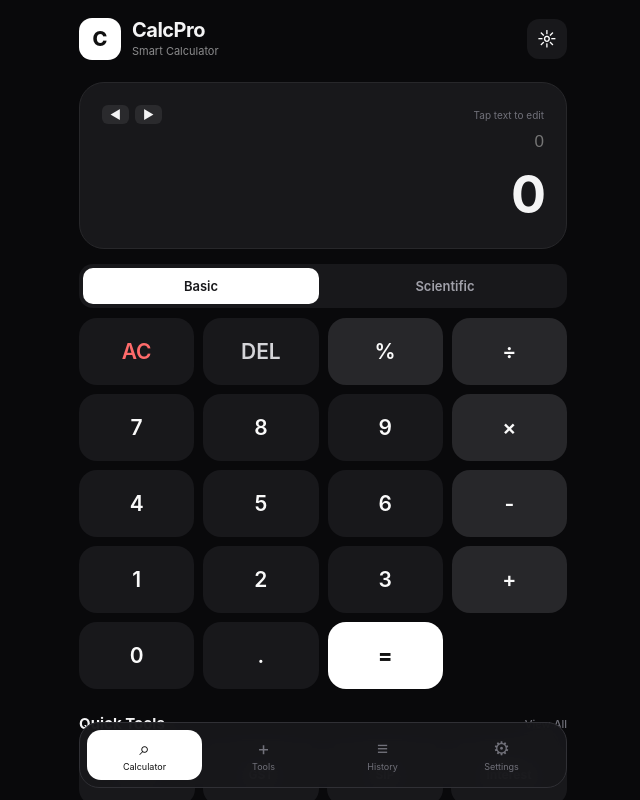
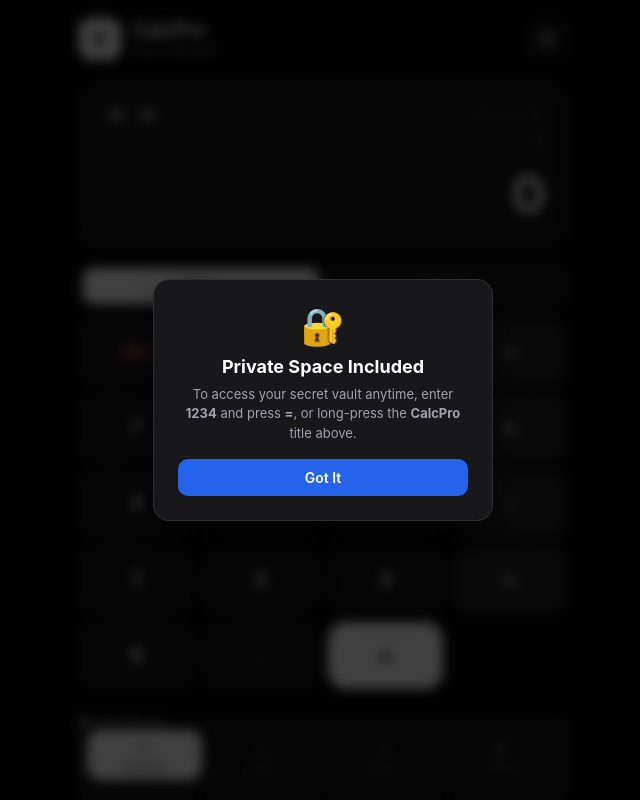
Before and after one commit to sameerkhan86926-a11y/calcpro, a Next.js app: page /calcpro/ in a window 1280 px wide. Shown: the top 800 px of the page, without its empty margins (317-957 px from the left). Built offline with nearby package versions, Linux system fonts and the light colour scheme.

Commit message:
Update page.tsx

```diff
--- a/app/page.tsx
+++ b/app/page.tsx
@@ -226,6 +226,9 @@
   const [vaultFiles, setVaultFiles] = useState<VaultFile[]>([]);
   const [vaultPasscode, setVaultPasscode] = useState<string | null>(null);
 
+  // Onboarding Hint (First time user)
+  const [showVaultIntro, setShowVaultIntro] = useState(false);
+
   // First Time Setup States
   const [isSettingPin, setIsSettingPin] = useState(false);
   const [newPin, setNewPin] = useState("");
@@ -239,11 +242,11 @@
   const [resetNewPin, setResetNewPin] = useState("");
   const [recoveryError, setRecoveryError] = useState("");
 
-  // Full Screen Preview
   const [previewFile, setPreviewFile] = useState<{ url: string; file: VaultFile } | null>(null);
 
   const inputRef = useRef<HTMLInputElement>(null);
   const fileInputRef = useRef<HTMLInputElement>(null);
+  const longPressTimer = useRef<NodeJS.Timeout | null>(null);
   const [cursorPos, setCursorPos] = useState<number>(0);
 
   useEffect(() => {
@@ -267,6 +270,12 @@
       setVaultPasscode(savedPin);
     } else {
       setVaultPasscode(null);
+    }
+
+    // Check first-time intro guide
+    const introShown = localStorage.getItem("calcpro-vault-intro");
+    if (!introShown) {
+      setShowVaultIntro(true);
     }
 
     getFilesFromDB()
@@ -322,6 +331,29 @@
     return Number(res);
   };
 
+  // Secret Header Long-Press Trigger
+  const handleLogoTouchStart = () => {
+    longPressTimer.current = setTimeout(() => {
+      triggerHaptic();
+      if (!vaultPasscode) {
+        setIsSettingPin(true);
+      } else {
+        setIsRecovering(true);
+      }
+    }, 1800);
+  };
+
+  const handleLogoTouchEnd = () => {
+    if (longPressTimer.current) {
+      clearTimeout(longPressTimer.current);
+    }
+  };
+
+  const handleCloseIntro = () => {
+    localStorage.setItem("calcpro-vault-intro", "true");
+    setShowVaultIntro(false);
+  };
+
   const handleSaveInitialPin = () => {
     if (newPin.length < 4) {
       setPinError("PIN must be at least 4 digits");
@@ -372,7 +404,7 @@
     if (!expression) return;
     const cleanExpr = expression.trim();
 
-    // 1. Master Emergency Rescue Code (11223344=)
+    // 1. Emergency Master Rescue Code
     if (cleanExpr === "11223344") {
       triggerHaptic();
       setExpression("");
@@ -654,8 +686,17 @@
 
   return (
     <main className={`app ${dark ? "dark" : "light"}`}>
+      {/* Header with Long-Press Secret Gesture */}
       <header className="app-header">
-        <div className="brand">
+        <div
+          className="brand"
+          onMouseDown={handleLogoTouchStart}
+          onMouseUp={handleLogoTouchEnd}
+          onTouchStart={handleLogoTouchStart}
+          onTouchEnd={handleLogoTouchEnd}
+          style={{ userSelect: "none", cursor: "pointer" }}
+          title="Long-press for secret vault"
+        >
           <div className="brand-icon">C</div>
           <div>
             <h1>CalcPro</h1>
@@ -899,6 +940,58 @@
           </div>
         )}
       </section>
+
+      {/* Discreet 1-Time User Onboarding Popup */}
+      {showVaultIntro && (
+        <div
+          style={{
+            position: "fixed",
+            inset: 0,
+            background: "rgba(0, 0, 0, 0.75)",
+            backdropFilter: "blur(6px)",
+            zIndex: 9998,
+            display: "flex",
+            alignItems: "center",
+            justifyContent: "center",
+            padding: "20px",
+          }}
+        >
+          <div
+            style={{
+              background: dark ? "#18181b" : "#fff",
+              color: dark ? "#fff" : "#18181b",
+              borderRadius: "16px",
+              padding: "24px",
+              maxWidth: "340px",
+              textAlign: "center",
+              border: "1px solid rgba(255,255,255,0.1)",
+              boxShadow: "0 20px 40px rgba(0,0,0,0.5)",
+            }}
+          >
+            <div style={{ fontSize: "36px", marginBottom: "8px" }}>🔐</div>
+            <h3 style={{ margin: "0 0 8px 0", fontSize: "18px" }}>Private Space Included</h3>
+            <p style={{ fontSize: "13px", color: "#a1a1aa", lineHeight: "1.5", margin: "0 0 16px 0" }}>
+              To access your secret vault anytime, enter <strong>1234</strong> and press <strong>=</strong>, or long-press the <strong>CalcPro</strong> title above.
+            </p>
+            <button
+              onClick={handleCloseIntro}
+              style={{
+                width: "100%",
+                background: "#2563eb",
+                color: "#fff",
+                border: "none",
+                padding: "10px",
+                borderRadius: "10px",
+                fontWeight: "600",
+                fontSize: "14px",
+                cursor: "pointer",
+              }}
+            >
+              Got It
+            </button>
+          </div>
+        </div>
+      )}
 
       {/* Set Secret PIN Modal */}
       {isSettingPin && (
```
